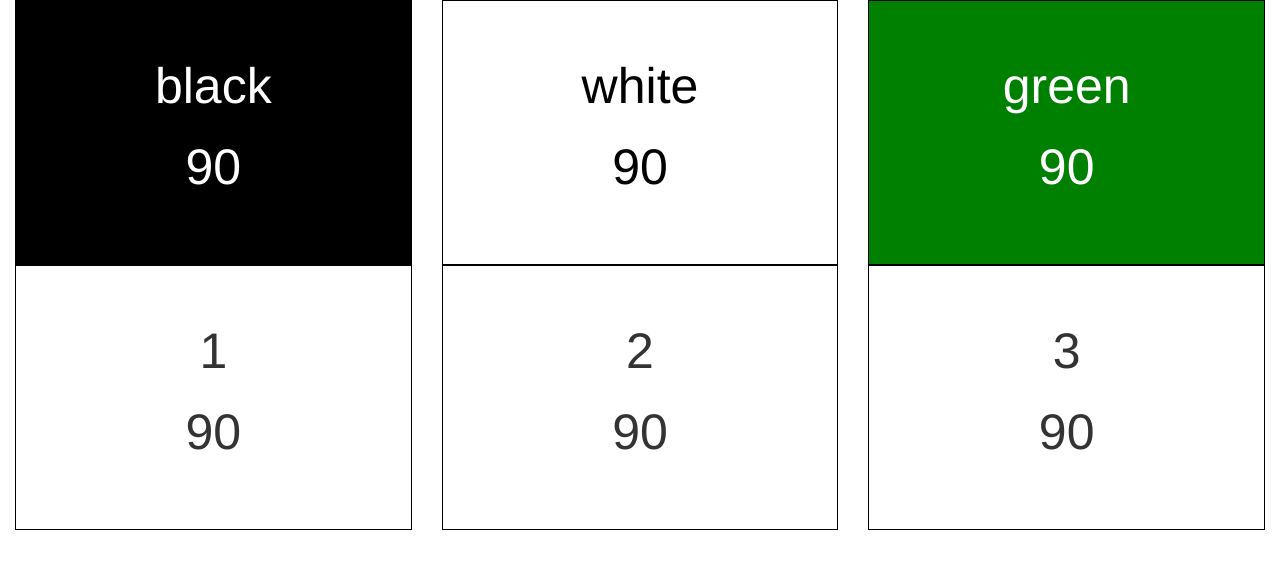
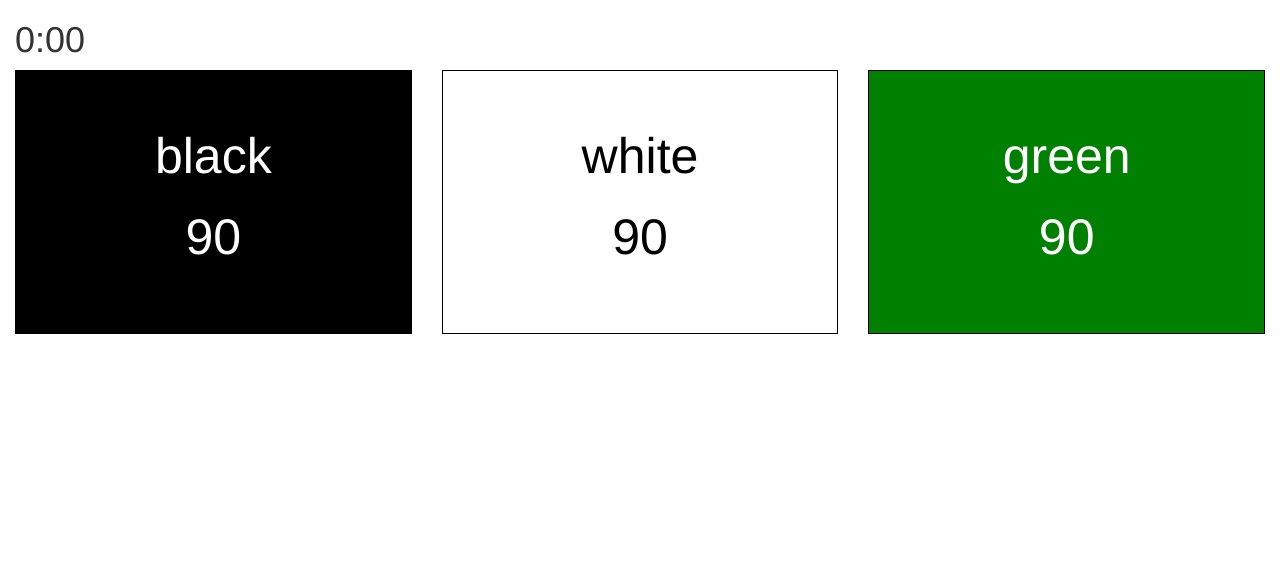
Before and after one commit to pcieslik/teatimer, a plain HTML site: page index.html in a window 1280 px wide. Drawn offline with Linux system fonts and the light colour scheme.

Commit message:
time is displayed in format m:ss

```diff
--- a/controller.js
+++ b/controller.js
@@ -3,28 +3,30 @@ function Controller(){
 	self.timer = new Timer();
 
 	self.teas = [
-		new Tea("black", 5, 90 ),
+		new Tea("black", 70, 90 ),
 		new Tea("white", 5, 90 ),
 		new Tea("green", 5, 90),
-		new Tea("1", 5, 90),
-		new Tea("2", 5, 90),
-		new Tea("3", 5, 90),
 	];
 
-	self.showTimer = ko.observable(false);
-	self.selectedTea = ko.observable({});
-
 	self.runTimer = function(tea){
-		self.showTimer(true);
 		self.timer.start(tea.time);
-		self.selectedTea(tea);
 	};
 }
 
 function Timer(){
 	var self = this;
 	self.timerId = 0;
-	self.remainingTime = ko.observable();
+	self.remainingTime = ko.observable(0);
+	self.remainingTimeFormatted = ko.computed(function() {
+		var minutes = Math.floor(this.remainingTime() / 60);
+		var seconds = (this.remainingTime() % 60);
+
+		if(seconds < 10){
+			return minutes + ":0" + seconds;
+		}
+
+        return minutes + ":" + seconds;
+    }, this);
 
 	self.start = function(seconds){
 		self.stop();
--- a/index.html
+++ b/index.html
@@ -7,9 +7,10 @@
 	</head>
 	<body>
 		<div class="container-fluid">
-			<div id="timer" data-bind='visible: showTimer'>
-				<h1 data-bind="text: timer.remainingTime"></h1>
+			<div>
+				<h1 data-bind="text: timer.remainingTimeFormatted"></h1>
 			</div>
+
 			<div class="row" data-bind='foreach: teas'>
 				<div class="col-xs-4">
 					<div class="tea-tile" data-bind='click: $parent.runTimer, attr: { id: type + "-tea-tile"}'>
```
